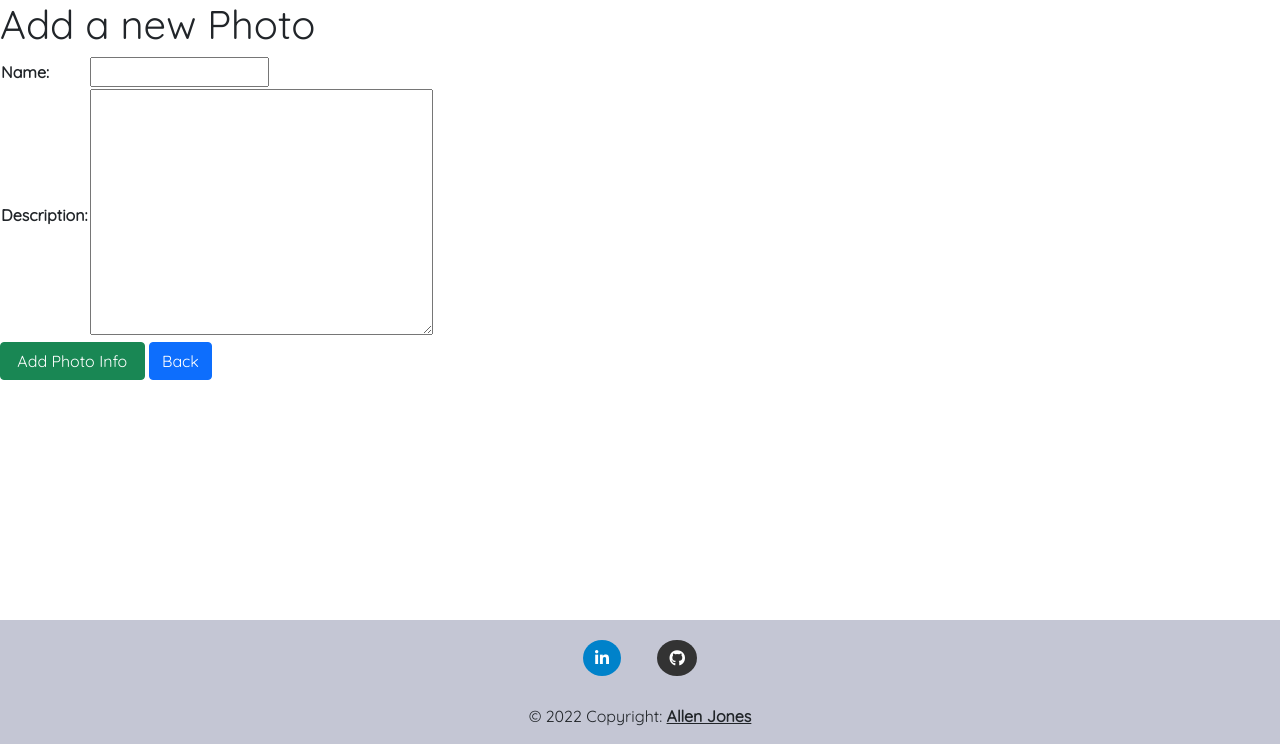
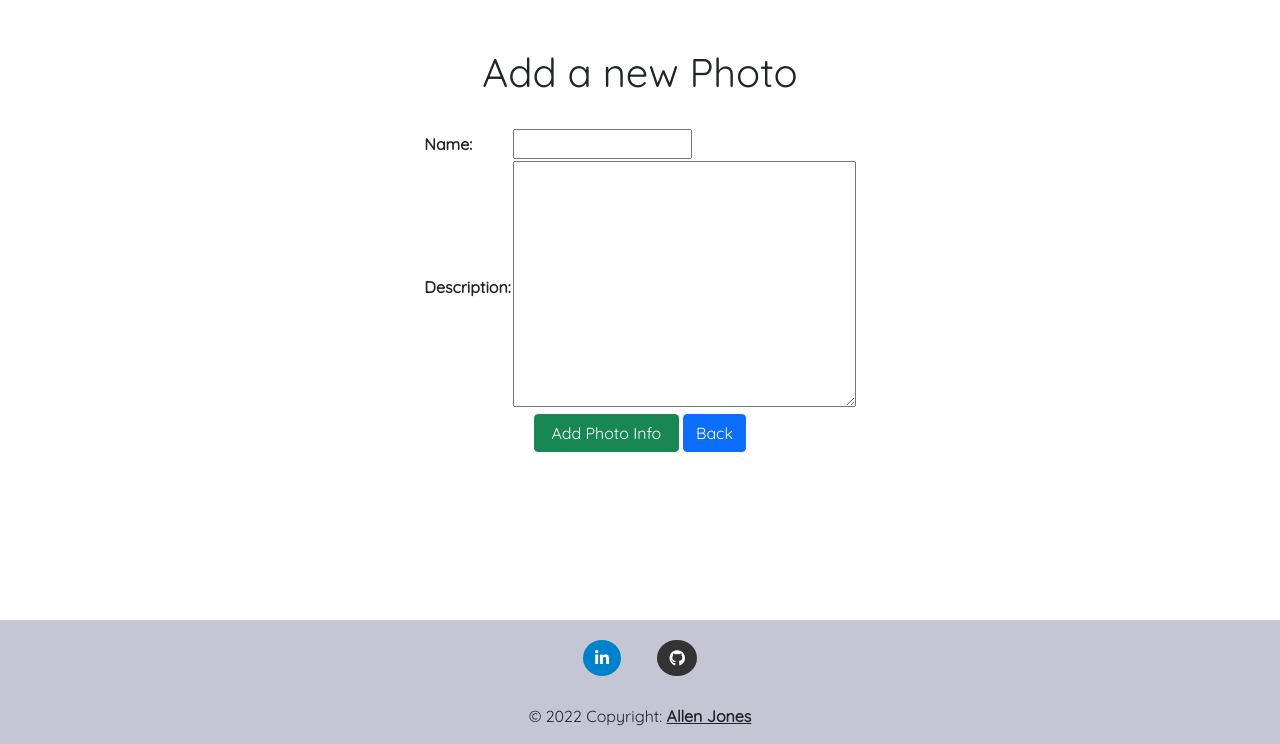
Before and after one commit to mint85/photo-wall, a Django app: page /photos/create/ in a window 1280 px wide. Shown: the part 56-800 px from the top of the page. Run offline with Django 4.2, Linux system fonts and the light colour scheme; the visitor is signed in with stand-in values (Sample User, id 1); some libraries are stand-ins or nearby versions.

Commit message:
adds layout formatting for photo_form.html

```diff
--- a/main_app/static/css/style.css
+++ b/main_app/static/css/style.css
@@ -2,7 +2,9 @@
     font-family: 'Quicksand', sans-serif;
 }
 
+
 /* BASE */
+
 
 .navbar-custom {
     background-color: #c4c6d4;
@@ -61,7 +63,9 @@
     background-color: whitesmoke;
 }
 
+
 /* ABOUT */
+
 
 #about-body {
     background: url("/static/images/photowall-medium.jpeg") no-repeat center center fixed;
@@ -81,7 +85,9 @@
     height: 100px;
 }
 
+
 /* PHOTOS INDEX */
+
 
 .index-body {
     background-color: whitesmoke;
@@ -150,7 +156,9 @@
     top: 80%;
 }
 
+
 /* PHOTOS DETAIL */
+
 
 .detail-body {
     background-color: whitesmoke;
@@ -159,10 +167,18 @@
 #detail-photo {
     max-height: 750px;
 }
+
+
 /* SIGNUP */
 
 /* LOGIN */
 
 /* PHOTO_FORM */
 
+
+.form-body {
+    background-color: whitesmoke;
+}
+
+
 /* PHOTO_CONFIRM_DELETE */
--- a/main_app/templates/main_app/photo_form.html
+++ b/main_app/templates/main_app/photo_form.html
@@ -2,20 +2,35 @@
 
 {% block content %}
 
+<body class="form-body">
+    <div class="container">
+        <div class="row mt-5 justify-content-center">
+            <div class="col-md-6 d-flex justify-content-center align-items-center">
                 {% if object %}
                 <h1>Edit {{object.name}}'s Information</h1>
                 {% else %}
                 <h1>Add a new Photo</h1>
                 {% endif %}
-
+            </div>
+        </div>
+    </div>
+    <div class="container">
+        <div class="row mt-4 justify-content-center">
+            <div class="col-md-6 d-flex justify-content-center align-items-center">
                 <form action="" method="post">
                     {% csrf_token %}
                     <table>
                         {{ form.as_table }}
                     </table>
-    <input class="btn btn-success" type="submit" value="{% if object %} Save Changes {% else %} Add Photo Info {% endif %}">
+                    <center>
+                        <input class="btn btn-success" type="submit"
+                            value="{% if object %} Save Changes {% else %} Add Photo Info {% endif %}">
                         <a href="{% url 'photos_index'%}" class="btn btn-primary">Back</a>
-
+                    </center>
                 </form>
+            </div>
+        </div>
+    </div>
+</body>
 
 {% endblock %}
```
Lines whose indentation alone changed are shown as unchanged.
